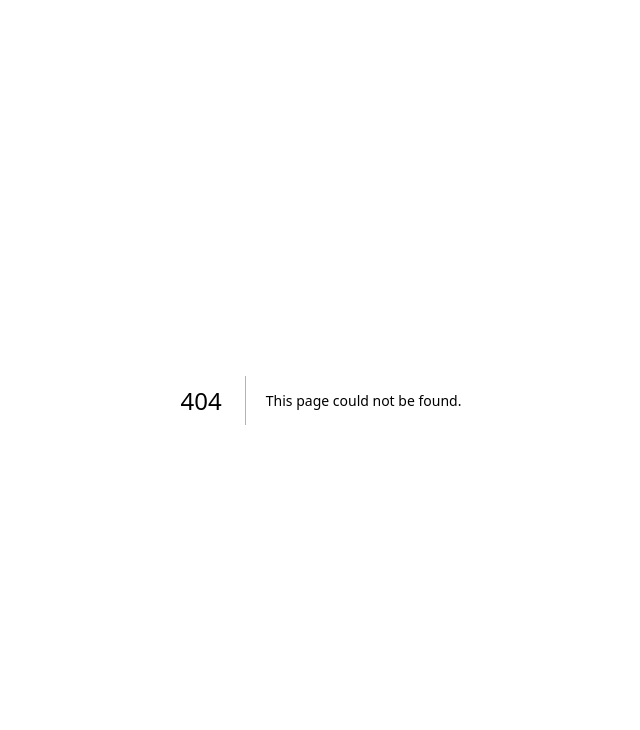
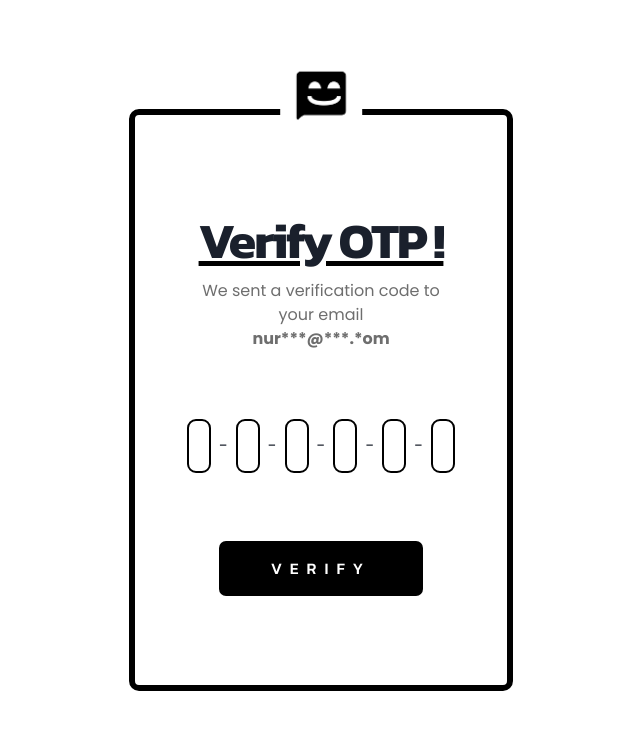
Before and after one commit to Nexthrive/NexText, a Next.js app: page /otp in a window 1280 px wide. Before the commit this address had no page. Shown: the top 730 px of the page, without its empty margins (319-959 px from the left). Built offline with nearby package versions, Linux system fonts and the light colour scheme.

Commit message:
made otp input

```diff
--- a/package.json
+++ b/package.json
@@ -17,7 +17,8 @@
     "framer-motion": "^11.0.6",
     "next": "14.1.0",
     "react": "^18",
-    "react-dom": "^18"
+    "react-dom": "^18",
+    "react-otp-input": "^3.1.1"
   },
   "devDependencies": {
     "@types/node": "^20",
--- /dev/null
+++ b/src/app/(auth)/login/styles.scss
@@ -0,0 +1,4 @@
+.draw {
+	position: relative;
+	background-color: red;
+}
--- /dev/null
+++ b/src/app/(auth)/otp/page.tsx
@@ -0,0 +1,73 @@
+"use client";
+
+import Image from "next/image";
+import React, { useRef, useState } from "react";
+import axios from "axios";
+import NexText from "../../../../public/NexText.png";
+
+import OtpInput from "react-otp-input";
+
+import "./styles.scss";
+
+export default function Otp() {
+	const [otp, setOtp] = useState("");
+
+	const signup = async () => {
+		console.log(setOtp);
+		try {
+			const res = await axios.post("some/api", {});
+
+			console.log(res);
+		} catch (err) {
+			console.log(err);
+		}
+	};
+
+	return (
+		<>
+			<div className="container-center">
+				<form onSubmit={signup}>
+					<div className="form-header">
+						<Image src={NexText} alt="" className="nextext" />
+						<h1>Verify OTP !</h1>
+						<p>
+							We sent a verification code to your email <br />
+							<span>nur***@***.*om</span>
+						</p>
+					</div>
+					<div className="form-inputs">
+						<OtpInput
+							value={otp}
+							onChange={setOtp}
+							numInputs={6}
+							renderSeparator={<span>-</span>}
+							renderInput={(props) => <input {...props} />}
+							inputType="number"
+							containerStyle={{
+								display: "flex",
+								justifyContent: "center",
+								alignItems: "center",
+							}}
+							inputStyle={{
+								outline: "2px solid #000",
+								width: "20%",
+								height: "50px",
+								margin: "0px 10px",
+								fontFamily: "Kanit",
+								fontWeight: "700",
+								fontSize: "20px",
+								color: "#000",
+								border: "none",
+								padding: "0px 10px",
+								borderRadius: "7px",
+							}}
+						/>
+					</div>
+					<div className="form-btn">
+						<button type="submit">VERIFY</button>
+					</div>
+				</form>
+			</div>
+		</>
+	);
+}
--- /dev/null
+++ b/src/app/(auth)/otp/styles.scss
@@ -0,0 +1,96 @@
+@import "../../variables.module.scss";
+
+.container-center {
+	width: 100vw;
+	height: 100vh;
+	display: flex;
+	justify-content: center;
+	align-items: center;
+}
+
+form {
+	display: flex;
+	flex-direction: column;
+	align-items: center;
+	padding: 89px 50px;
+	border-radius: 10px;
+	border: 6px solid $primary-color;
+	width: 30%;
+
+	.form-header {
+		position: relative;
+		display: flex;
+		flex-direction: column;
+		justify-content: center;
+		align-items: center;
+		margin-bottom: 70px;
+
+		h1 {
+			width: 100%;
+			text-align: center;
+			font-family: "Kanit";
+			font-weight: 700;
+			font-size: 3.1rem;
+			letter-spacing: -2.1px;
+			text-decoration: underline 5px solid $primary-color;
+		}
+
+		p {
+			font-size: 1rem;
+			letter-spacing: 0;
+			font-family: "Poppins";
+			text-align: center;
+			color: #6e6e6e;
+
+			span {
+				font-weight: 700;
+			}
+		}
+
+		.nextext {
+			position: absolute;
+			width: 30%; /* Set the width as a percentage */
+			max-width: 150px; /* Set a maximum width if needed */
+			height: auto; /* Maintain the aspect ratio */
+			max-height: 150px; /* Set a maximum height if needed */
+			top: -150px; /* Set the top position as a percentage */
+			left: 50%;
+			transform: translateX(-50%);
+		}
+	}
+
+	.form-inputs {
+		width: 100%;
+		margin-bottom: 70px;
+	}
+
+	.otp {
+		background-color: red;
+	}
+	.form-btn {
+		width: 100%;
+		display: flex;
+		justify-content: center;
+		align-items: center;
+
+		button {
+			background-color: $primary-color;
+			color: #fff;
+			height: 55px;
+			width: 75%;
+			border-radius: 7px;
+			font-family: "Kanit";
+			font-weight: 500;
+			letter-spacing: 8px;
+			transition: all 0.3s ease-in-out;
+			outline: 3px solid transparent;
+
+			&:hover {
+				letter-spacing: 5px;
+				background-color: transparent;
+				outline: 3px solid $primary-color;
+				color: $primary-color;
+			}
+		}
+	}
+}
```
Also changed, not shown: src/app/(auth)/login/page.tsx (added, +41 -0 lines), 1 other file (tests, documents, lock files or other folders).
